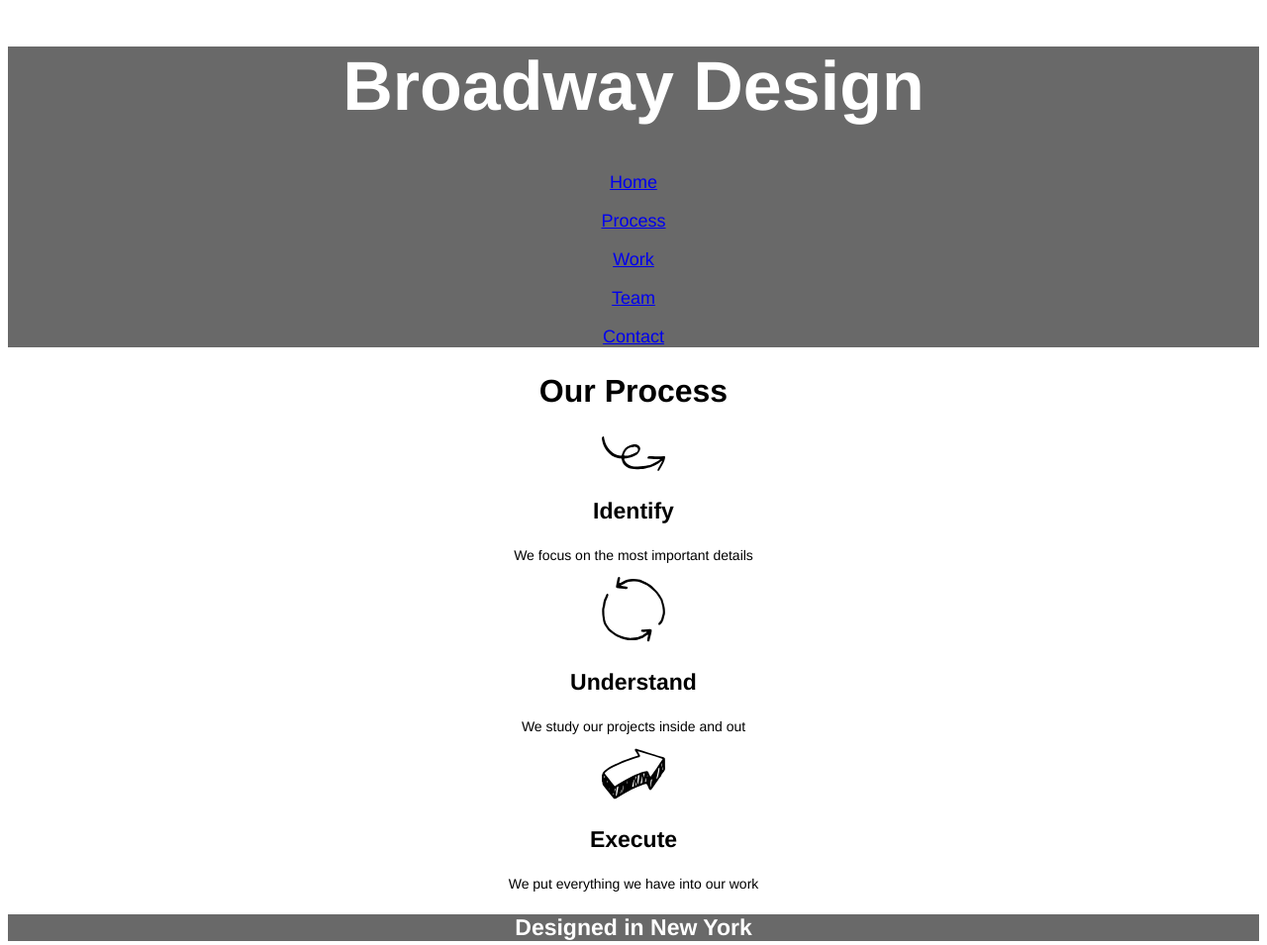
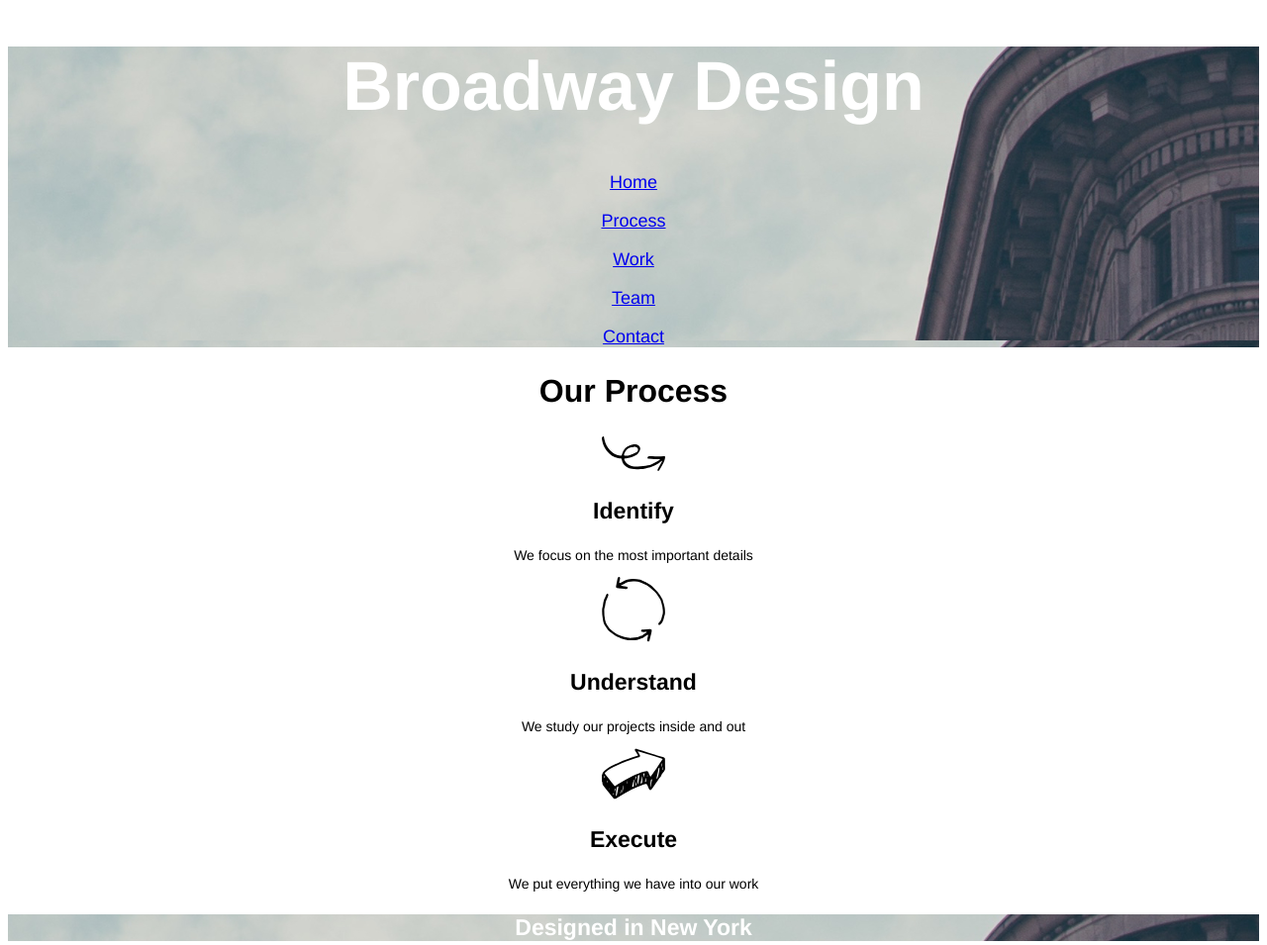
Before and after one commit to gpaiva985/Broadway, a plain HTML site: page index.html in a window 1280 px wide. Shown: the top 955 px of the page at 99% size. Drawn offline with Linux system fonts and the light colour scheme.

Commit message:
Final version

```diff
--- a/resources/css/style.css
+++ b/resources/css/style.css
@@ -4,8 +4,9 @@ html {
 }
 
 #home {
-  background-color: dimgray;
+  background-image: url('../images/the-flatiron-building.png');
 }
+
 h1 {
   font-size: 70px;
   font-weight: bold;
@@ -42,5 +43,5 @@ p {
   font-size: 23px;
   font-weight: bold;
   color: white;
-  background-color: dimgray;
+  background-image: url('../images/the-flatiron-building.png');
 }
```
